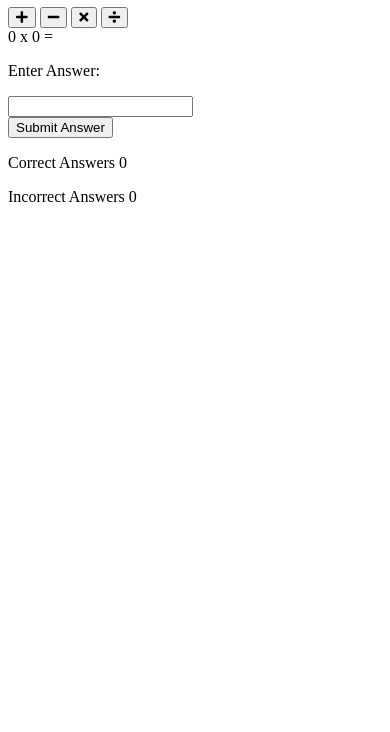
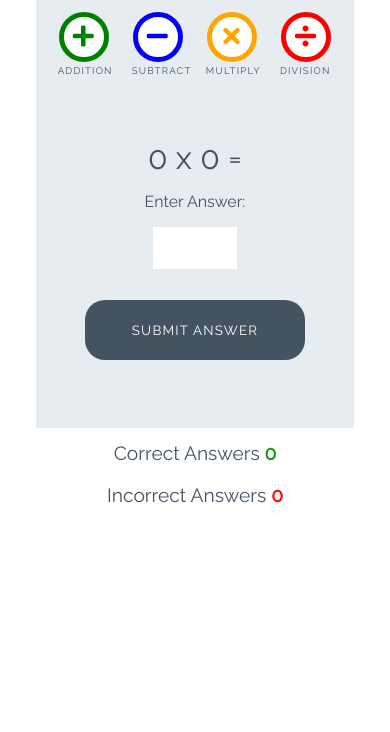
Before and after one commit to yazanelmasri/JavaScript-Maths, a plain HTML site: page index.html in a window 390 px wide. Shown: the part 112-844 px from the top of the page. Drawn offline with Linux system fonts and the light colour scheme.

Commit message:
Game Functions

```diff
--- a/assets/css/style.css
+++ b/assets/css/style.css
@@ -0,0 +1,252 @@
+/* --------- Global style */
+
+body {
+    background-color: white;
+    font-family: "Raleway", sans-serif;
+    color: #445361;
+    text-align: center;
+}
+
+/* --------- Heading */
+
+.heading {
+    text-align: center;
+    font-size: 2.5rem;
+}
+
+.logo {
+    height: 40px;
+    padding-right: 5px;
+}
+
+/* --------- Game layout */
+
+.game-area {
+    background-color: #E6ECF0;
+    box-sizing: border-box;
+    width: 85%;
+    height: 65vh;
+    max-height: 450px;
+    max-width: 830px;
+    margin-left: auto;
+    margin-right: auto;
+    padding: 1%;
+}
+
+.question-area {
+    width: 50%;
+    font-size: 2rem;
+    margin: auto;
+    padding: 50px 0;
+}
+
+.question-area span {
+    padding: 0 15px;
+}
+
+.score-area {
+    margin: 5px auto;
+    width: 60%;
+    font-size: 1.2rem;
+}
+
+.controls-area {
+    width: 85%;
+    margin: 30px auto;
+}
+
+#score-1 {
+    color: #10990b;
+    font-weight: bold;
+}
+
+#score-2 {
+    color: red;
+    font-weight: bold;
+}
+
+.answer-message {
+    display: none;
+    font-size: 1rem;
+}
+
+#answer-box {
+    border: none;
+    color: #445361;
+    display: inline-block;
+    height: 40px;
+    width: 80px;
+    font-size: 1.2rem;
+}
+
+.scores {
+    display: inline-block;
+    padding: 25px;
+}
+
+/* --------- Buttons */
+
+.btn {
+    width: 220px;
+    height: 60px;
+    font-family: "Raleway", sans-serif;
+    text-transform: uppercase;
+    letter-spacing: 1.2px;
+    color: white;
+}
+
+.btn:focus {
+    outline: none;
+}
+
+.btn--big {
+    padding-top: 10px;
+    border-radius: 50%;
+    background-color: white;
+    border: 10px solid;
+    width: 100px;
+    height: 100px;
+    font-size: 3.2rem;
+    margin: 0 30px;
+    transition: all 0.5s;
+}
+
+.btn--big::after{
+    content: attr(data-type);
+    font-size: 1rem;
+    color: #445361;
+    position: relative;
+    left: -0.5em;
+}
+
+.btn--blue {
+    border-color: blue;
+    color: blue;
+}
+
+.btn--blue:active,
+.btn--blue:hover {
+    background-color: darkblue;
+    color: white;
+}
+
+.btn--orange {
+    border-color: orange;
+    color: orange;
+}
+
+.btn--orange:active,
+.btn--orange:hover {
+    background-color: darkorange;
+    color: white;
+}
+
+.btn--red {
+    border-color: red;
+    color: red;
+}
+
+.btn--red:active,
+.btn--red:hover {
+    background-color: darkred;
+    color: white;
+}
+
+.btn--green {
+    border-color: green;
+    color: green;
+}
+
+.btn--green:active,
+.btn--green:hover {
+    background-color: darkgreen;
+    color: white;
+}
+
+.btn--gray {
+    margin-top: 25px;
+    background-color: #445361;
+    border: 1px transparent;
+    border-radius: 20px;
+}
+
+.btn--gray:active,
+.btn--gray:hover {
+    background-color: #0d1013;
+}
+
+/* --------- Media queries */
+
+@media (max-width: 414px) {
+    .controls-area {
+        width: 100%;
+    }
+
+    .btn--big {
+        margin: 0 10px;
+        padding: 5px;
+        border: 5px solid;
+        width: 50px;
+        height: 50px;
+        font-size: 1.5rem;
+    }
+
+    .btn--big::after {
+        font-size: 0.6rem;
+        left: -0.7rem;
+    }
+
+    .question-area {
+        padding: 10% 0;
+        width: 100%;
+    }
+
+    .question-area span {
+        padding: 0;
+    }
+
+    .answer-message {
+        display: block;
+    }
+
+    #answer-box {
+        display: block;
+        margin: 0 auto;
+    }
+    .btn--gray {
+        margin-top: 0;
+    }
+
+    .score-area {
+        width: 100%;
+    }
+
+    .scores {
+        margin: 0.5em auto;
+        display: block;
+        padding: 5px;
+    }
+
+    .heading {
+        font-size: 2rem;
+    }
+}
+
+@media (max-width: 320px) {
+    .game-area {
+        height: 70vh;
+    }
+
+    .controls-area {
+        width: 75%;
+        margin: 10px auto;
+    }
+
+    .btn--big {
+        margin: 10px 10px;
+    }
+    .question-area {
+        padding: 10px 0;
+    }
+
+}
--- a/assets/js/script.js
+++ b/assets/js/script.js
@@ -0,0 +1,31 @@
+function runGame() {
+
+}
+
+function checkAnswer() {
+
+}
+
+function calculateCorrectAnswer() {
+
+}
+
+function incrementScore() {
+
+}
+
+function incrementWrongAnswer() {
+
+}
+
+function displayAdditionQuestion() {
+
+}
+
+function displaySubtractQuestion() {
+
+}
+
+function displayMultiplyQuestion() {
+
+}
--- a/index.html
+++ b/index.html
@@ -20,19 +20,19 @@
 
         <div class="controls-area">
 
-            <button class="btn btn--big btn--green">
+            <button data-type="addition" class="btn btn--big btn--green">
                 <i class="fas fa-plus"></i>
             </button>
 
-            <button class="btn btn--big btn--blue">
+            <button data-type="subtract" class="btn btn--big btn--blue">
                 <i class="fas fa-minus"></i>
             </button>
 
-            <button class="btn btn--big btn--orange">
+            <button data-type="multiply" class="btn btn--big btn--orange">
                 <i class="fas fa-times"></i>
             </button>
 
-            <button class="btn btn--big btn--red">
+            <button data-type="division" class="btn btn--big btn--red">
                 <i class="fas fa-divide"></i>
             </button>
 
@@ -49,13 +49,13 @@
 
         </div>
 
-        <button class="btn btn--gray">Submit Answer</button>
+        <button data-type="submit" class="btn btn--gray">Submit Answer</button>
 
     </div>
 
     <div class="score-area">
-        <p class="scores">Correct Answers <span id="score">0</span></p>
-        <p class="scores">Incorrect Answers <span id="score">0</span></p>
+        <p class="scores">Correct Answers <span id="score-1">0</span></p>
+        <p class="scores">Incorrect Answers <span id="score-2">0</span></p>
 
     </div>
 
```
